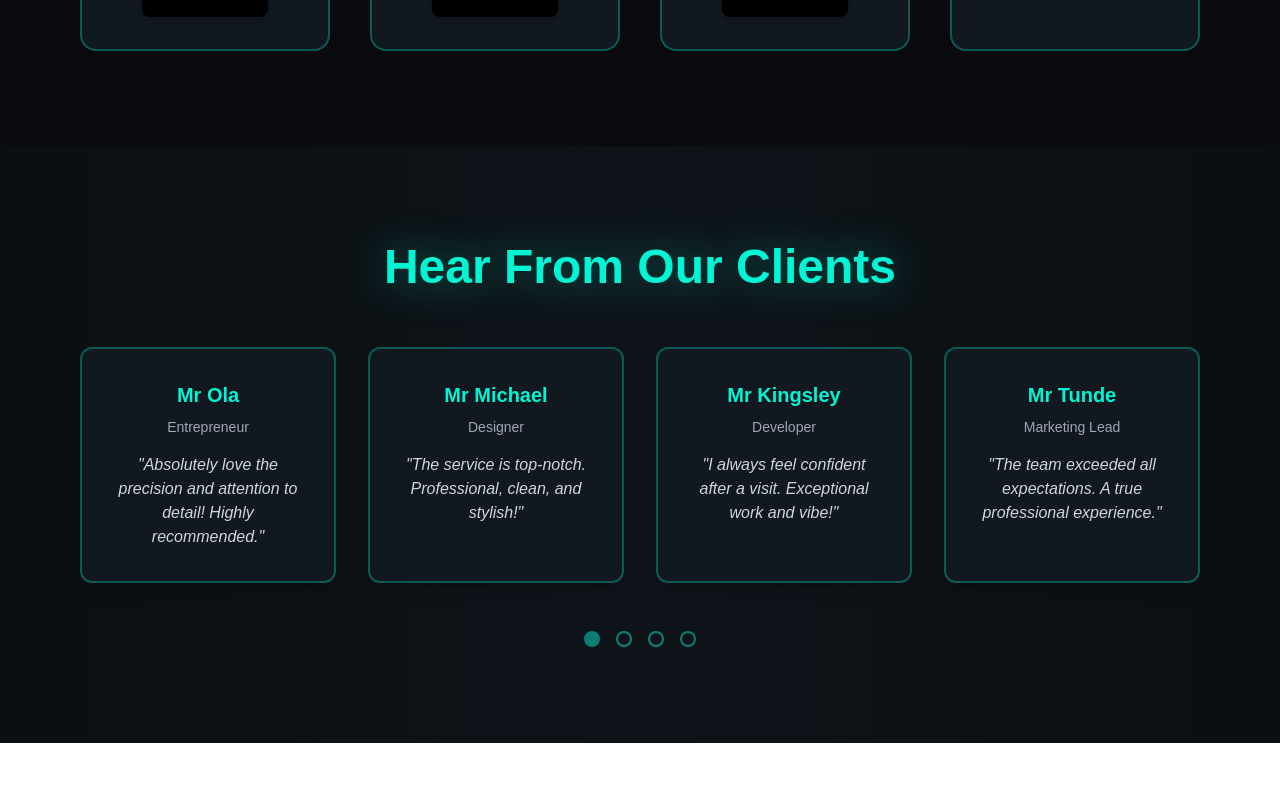
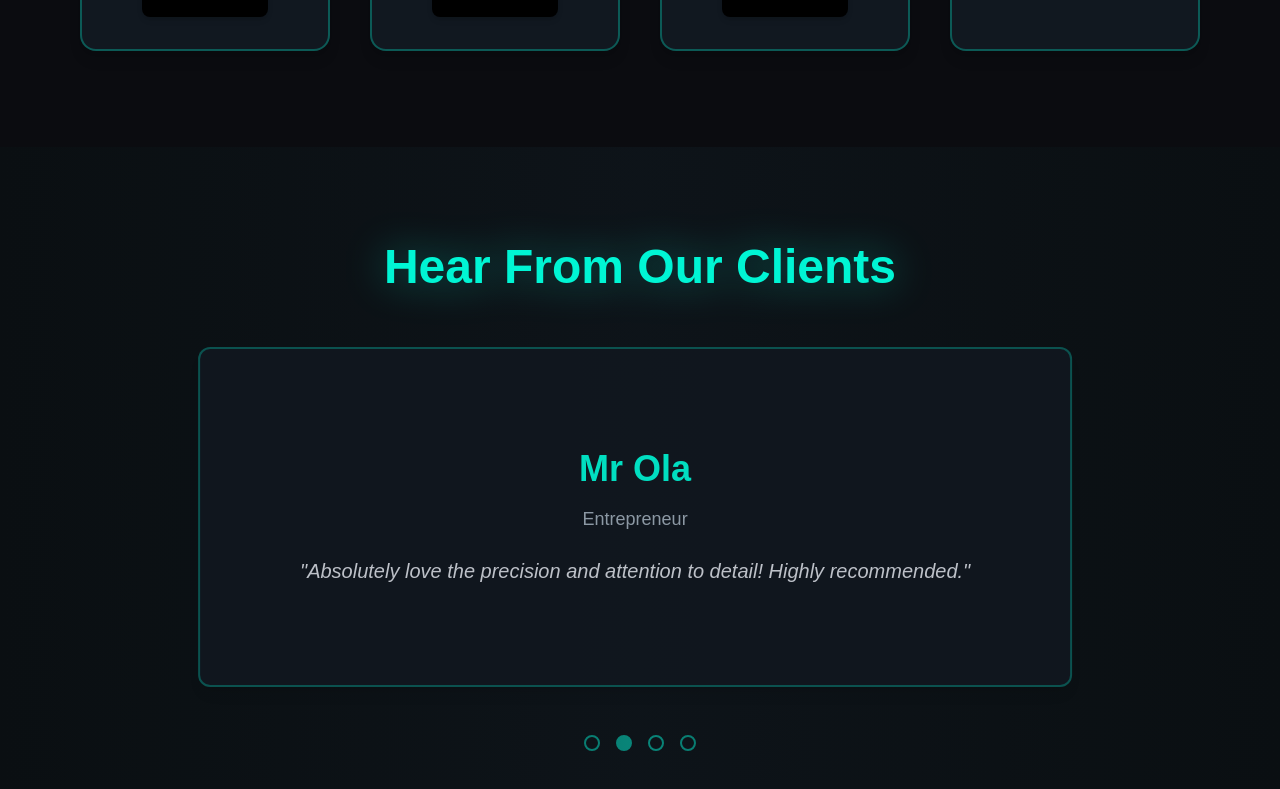
Before and after one commit to King-web-cell-05/2talk, a Next.js app: page / in a window 1280 px wide. Shown: the part 1405-2194 px from the top of the page. Before the commit the page ends 2148 px from the top, so only its background shows below. Built offline with nearby package versions, Linux system fonts and the light colour scheme.

Commit message:
updateing layout of testimonial.tsx on desktop

```diff
--- a/components/Testimonials.tsx
+++ b/components/Testimonials.tsx
@@ -1,4 +1,3 @@
-/* eslint-disable react/no-unescaped-entities */
 'use client';
 import { useState, useEffect } from "react";
 import { motion, AnimatePresence } from "framer-motion";
@@ -8,7 +7,6 @@ const testimonials = [
   { name: "Mr Michael", role: "Designer", text: "The service is top-notch. Professional, clean, and stylish!" },
   { name: "Mr Kingsley", role: "Developer", text: "I always feel confident after a visit. Exceptional work and vibe!" },
   { name: "Mr Tunde", role: "Marketing Lead", text: "The team exceeded all expectations. A true professional experience." },
-
 ];
 
 export default function TestimonialSection() {
@@ -23,14 +21,13 @@ export default function TestimonialSection() {
     return () => window.removeEventListener("resize", handleResize);
   }, []);
 
-  // Auto-slide for mobile
+  // Auto-slide for all devices
   useEffect(() => {
-    if (!isMobile) return;
     const interval = setInterval(() => {
       setCurrent((prev) => (prev + 1) % testimonials.length);
     }, 5000);
     return () => clearInterval(interval);
-  }, [isMobile]);
+  }, []);
 
   return (
     <section className="w-full bg-[#0A0F12] text-white py-24 px-6 md:px-20 relative overflow-hidden">
@@ -40,8 +37,7 @@ export default function TestimonialSection() {
         Hear From Our Clients
       </h2>
 
-      <div className="relative flex gap-8 justify-center items-stretch">
-        {isMobile ? (
+      <div className="relative flex justify-center items-stretch">
         <AnimatePresence mode="wait">
           <motion.div
             key={current}
@@ -49,31 +45,24 @@ export default function TestimonialSection() {
             animate={{ opacity: 1, x: 0 }}
             exit={{ opacity: 0, x: -50 }}
             transition={{ duration: 0.8 }}
-              className="bg-[#111820] rounded-xl p-8 shadow-lg border-2 border-[#00F5D4]/30 flex flex-col items-center text-center"
+            className={`
+              bg-[#111820] rounded-xl shadow-lg border-2 border-[#00F5D4]/30
+              flex flex-col items-center text-center cursor-pointer transition-all duration-300
+              ${isMobile
+                ? "p-9 max-w-xs mx-auto"  // Mobile size
+                : "p-25 max-w-4xl text-2xl hover:scale-105 hover:shadow-[0_0_60px_rgba(0,245,212,0.5)]" // Desktop big
+              }
+            `}
           >
-              <h3 className="text-xl font-bold text-[#00F5D4] mb-2">{testimonials[current].name}</h3>
-              <p className="text-[#9BA8B4] text-sm mb-4">{testimonials[current].role}</p>
-              <p className="text-gray-300 italic text-base">"{testimonials[current].text}"</p>
+            <h3 className={`font-bold text-[#00F5D4] mb-4 ${isMobile ? "text-xl" : "text-4xl"}`}>
+              {testimonials[current].name}
+            </h3>
+            <p className={`${isMobile ? "text-sm mb-4" : "text-lg mb-6 text-[#9BA8B4]"}`}>{testimonials[current].role}</p>
+            <p className={`${isMobile ? "text-base italic" : "text-xl italic text-gray-300"}`}>
+              "{testimonials[current].text}"
+            </p>
           </motion.div>
         </AnimatePresence>
-        ) : (
-          <div className="grid grid-cols-4 gap-8 w-full">
-            {testimonials.map((testimonial, idx) => (
-              <motion.div
-                key={idx}
-                initial={{ opacity: 0, y: 40 }}
-                animate={{ opacity: 1, y: 0 }}
-                transition={{ duration: 0.8, delay: idx * 0.1 }}
-                whileHover={{ scale: 1.05, boxShadow: "0 0 40px rgba(0,245,212,0.3)" }}
-                className="bg-[#111820] rounded-xl p-8 shadow-lg border-2 border-[#00F5D4]/30 flex flex-col items-center text-center cursor-pointer transition-all duration-300"
-              >
-                <h3 className="text-xl font-bold text-[#00F5D4] mb-2">{testimonial.name}</h3>
-                <p className="text-[#9BA8B4] text-sm mb-4">{testimonial.role}</p>
-                <p className="text-gray-300 italic text-base">"{testimonial.text}"</p>
-              </motion.div>
-            ))}
-          </div>
-        )}
       </div>
 
       <div className="flex justify-center gap-4 mt-12">
--- a/components/navbar.tsx
+++ b/components/navbar.tsx
@@ -4,7 +4,6 @@
 import { useState } from "react";
 import Link from "next/link";
 import { Menu, X } from "lucide-react";
-import Button from "@/components/ui/button";
 
 export default function Nav() {
   const [isOpen, setIsOpen] = useState(false);
@@ -43,11 +42,6 @@ export default function Nav() {
             </Link>
           ))}
 
-          <Link href="/book">
-            <Button className="bg-[#00FFD1] hover:bg-[#00e6c0] text-[#0B0C10] font-semibold transition-all duration-300 shadow-md hover:shadow-[#00FFD1]/30 font-[var(--font-inter)]">
-              Book Now
-            </Button>
-          </Link>
         </div>
 
         {/* Mobile Hamburger */}
@@ -73,11 +67,7 @@ export default function Nav() {
             </Link>
           ))}
 
-          <Link href="/book" onClick={() => setIsOpen(false)}>
-            <Button className="bg-[#00FFD1] hover:bg-[#00e6c0] text-[#0B0C10] font-semibold transition-all duration-300 shadow-md hover:shadow-[#00FFD1]/30 font-[var(--font-inter)]">
-              Book Now
-            </Button>
-          </Link>
+
         </div>
       )}
     </nav>
```
Lines whose indentation alone changed are shown as unchanged.
